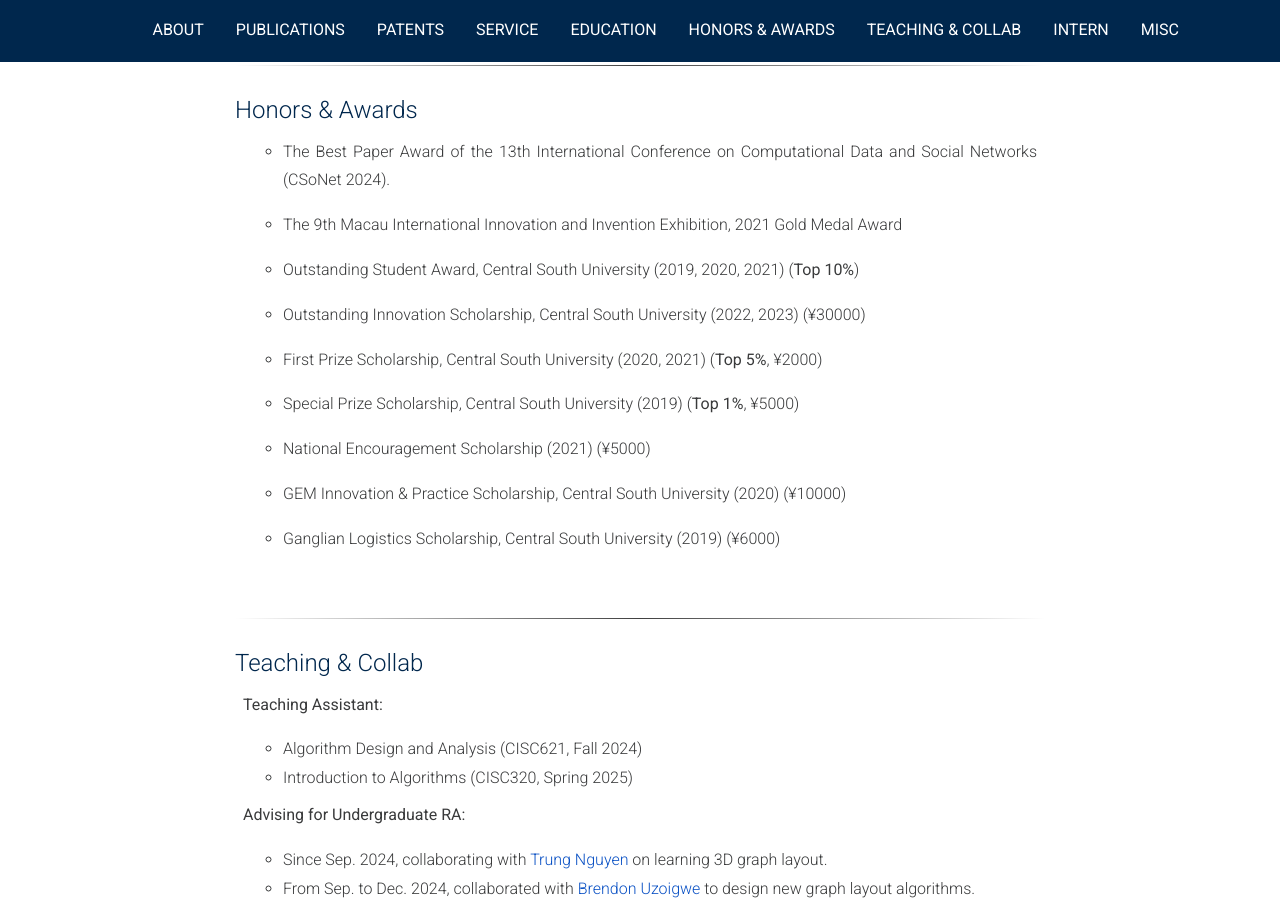
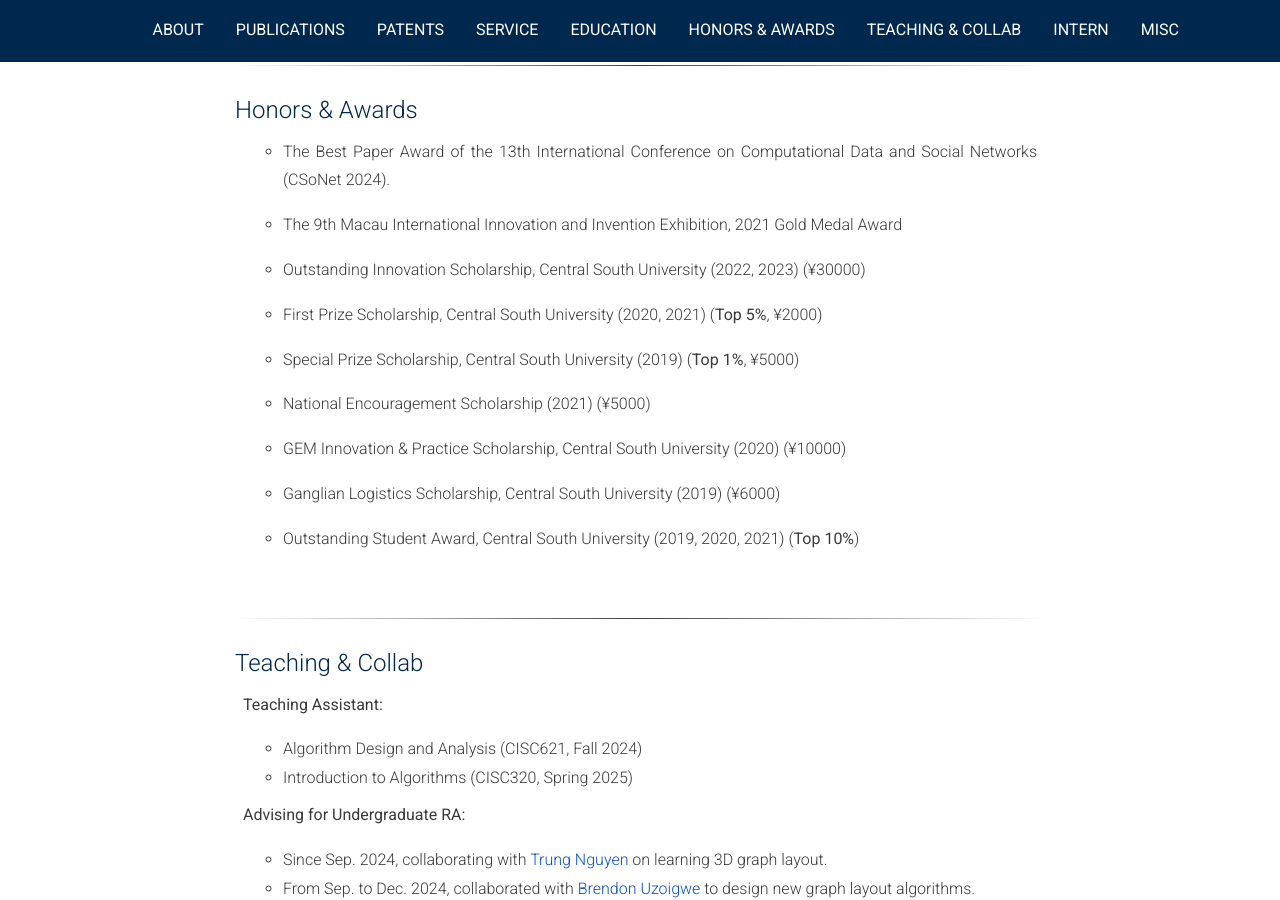
Before and after one commit to Jiahao-Xie-86/Jiahao-Xie-86.github.io, a Jekyll site: the page built from index.markdown, in a window 1280 px wide and 900 px high, scrolled down 2909 px. Built offline with Jekyll 4.4.1, drawn with Linux system fonts in a browser that asks for light colours; nearby versions of some CDN libraries; a style sheet for code colours, icons or effects is not loaded.

Commit message:
Update home.html

```diff
--- a/_layouts/home.html
+++ b/_layouts/home.html
@@ -453,8 +453,6 @@
 
     <li> <p class="lead"> The 9th Macau International Innovation and Invention Exhibition, 2021 Gold Medal Award</a></li>
 
-    <li> <p class="lead"> Outstanding Student Award, Central South University (2019, 2020, 2021) (<b>Top 10%</b>)</a></li>
-
     <li> <p class="lead"> Outstanding Innovation Scholarship, Central South University (2022, 2023) (¥30000) </a></li>
 
     <li><p class="lead"> First Prize Scholarship, Central South University (2020, 2021) (<b>Top 5%</b>, ¥2000)</a></li>
@@ -466,6 +464,8 @@
     <li><p class="lead"> GEM Innovation & Practice Scholarship, Central South University (2020) (¥10000) </a></li>
 
     <li><p class="lead"> Ganglian Logistics Scholarship, Central South University (2019) (¥6000) </a></li>
+
+    <li> <p class="lead"> Outstanding Student Award, Central South University (2019, 2020, 2021) (<b>Top 10%</b>)</a></li>
  </ul>
     <p class="lead"></p>
   </ul>
```
